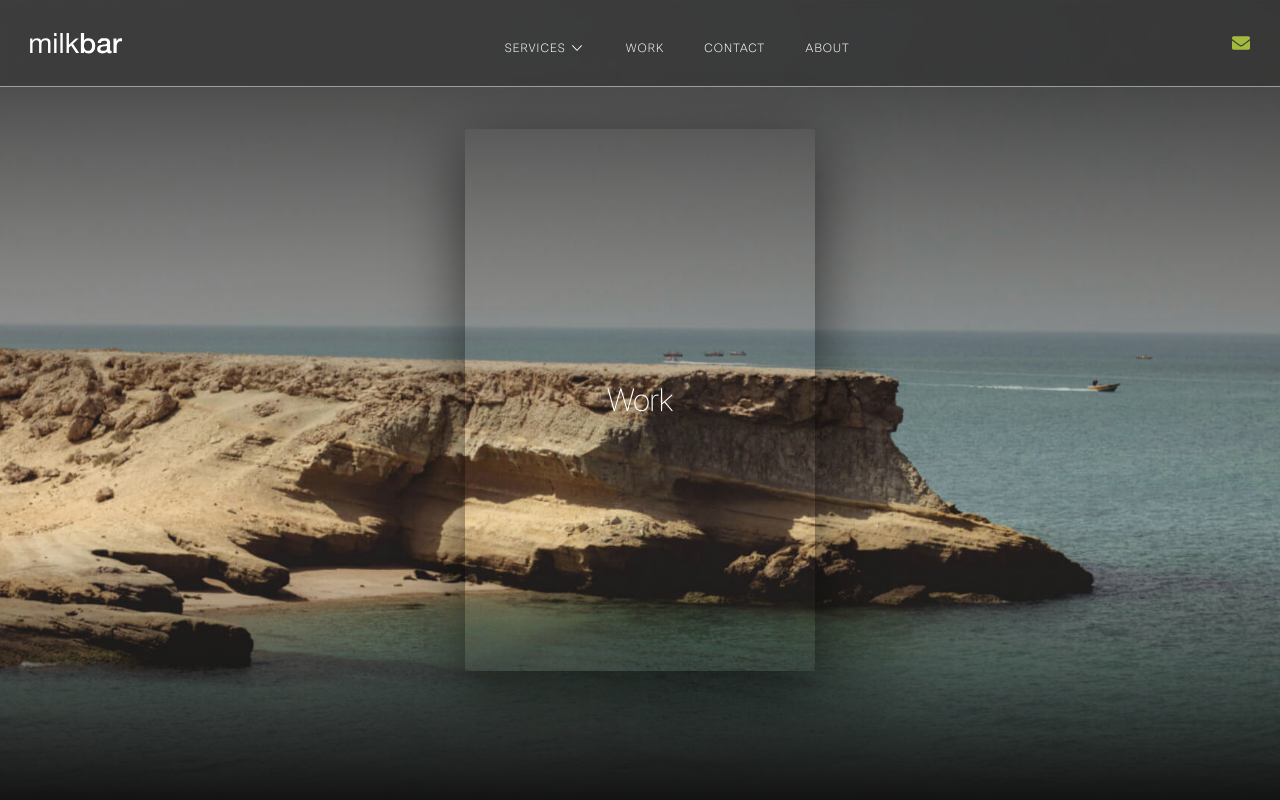
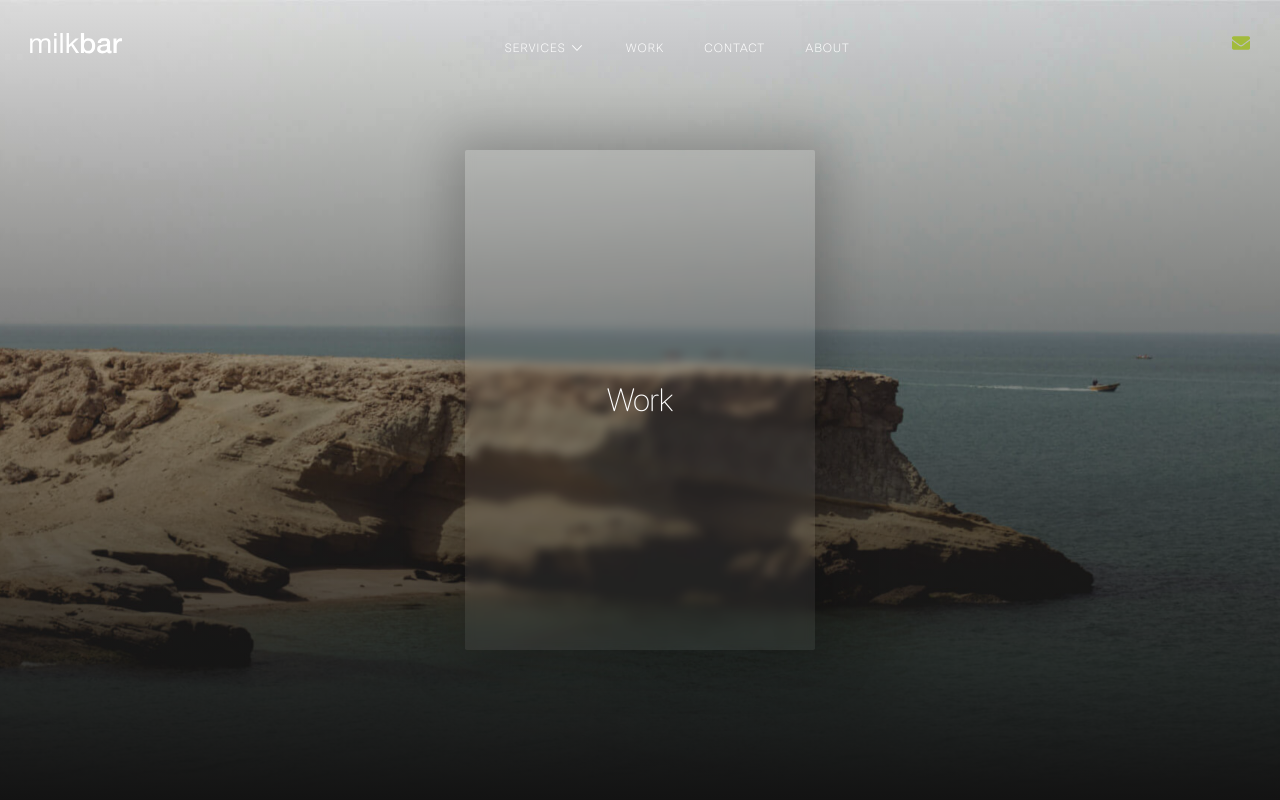
Before and after one commit to apurboroy7077/milkbar, a React (Create React App) app: page /work in a window 1280 px wide. Shown: the top 800 px of the page. Built offline with nearby package versions, Linux system fonts and the light colour scheme; no server answers.

Commit message:
feat: add video & sticky header

```diff
--- a/src/assets/css/App.css
+++ b/src/assets/css/App.css
@@ -445,8 +445,6 @@ header {
   width: 100%;
   z-index: 1;
   transition: all ease-in-out 0.4s;
-  background: rgba(0, 0, 0, 0.2);
-  backdrop-filter: blur(4.44444465637207px);
 }
 header.sticky {
   background: rgba(0, 0, 0, 0.4);
@@ -455,12 +453,14 @@ header.sticky {
   position: sticky;
   top: 0;
   z-index: 9;
+  background: rgba(0, 0, 0, 0.2);
+  backdrop-filter: blur(4.44444465637207px);
+  border-bottom: 1px solid rgba(255, 255, 255, 0.5);
 }
 .header_top {
   width: 100%;
   text-align: center;
   padding: 30px;
-  border-bottom: 1px solid rgba(255, 255, 255, 0.5);
   transition: all ease 0.3s;
   display: flex;
   align-items: center;
@@ -669,6 +669,9 @@ header .header_top nav > ul > li.expanded img {
   height: 100%;
   top: 0;
 }
+.main_home_banner_video {
+  width: 100%;
+}
 .main_home_banner_content {
   top: 0;
   left: 0;
@@ -679,10 +682,12 @@ header .header_top nav > ul > li.expanded img {
     rgba(0, 0, 0, 0) 65%,
     #131313
   );
+  background: linear-gradient(180deg, rgba(19, 19, 19, 0) 0%, #131313 100%);
 }
 .bannerbox {
   position: absolute;
   height: calc(100% - 100px - 158px);
+  max-height: 500px;
   max-width: 350px;
   width: 100%;
   left: 0;
@@ -693,8 +698,11 @@ header .header_top nav > ul > li.expanded img {
   display: flex;
   align-items: center;
   justify-content: center;
-  box-shadow: 0px 19.556px 62.222px 3.556px rgba(0, 0, 0, 0.56);
   border-radius: 1.778px;
+  background: rgba(255, 255, 255, 0.05);
+
+  box-shadow: 1px 1px 50px 15px rgba(0, 0, 0, 0.2);
+  backdrop-filter: blur(5px);
 }
 .what_we_do {
   margin-top: -25px;
--- a/src/components/HomeBanner.js
+++ b/src/components/HomeBanner.js
@@ -1,20 +1,21 @@
 import React from "react";
-import BannerImage from '../assets/images/home-banner.jpg';
-import BannerMobileImage from '../assets/images/home-banner-mobile.jpg';
+import BannerImage from "../assets/images/home-banner.jpg";
+import BannerMobileImage from "../assets/images/home-banner-mobile.jpg";
+import HomeBackgroundVideo from "../assets/videos/milkbarHomeDesktop.mp4";
 
 function HomeBanner() {
   return (
     <div className="main_home_banner page_banner position-relative">
-            <picture>
-                <source media="(max-width: 645px)" srcSet={BannerMobileImage} />
-                <img src={BannerImage} alt="Logo" />
-            </picture>
-            <div className="main_home_banner_content position-absolute w-100 h-100">
-            </div>
+      <video autoPlay muted loop playsInline className="main_home_banner_video">
+        <source src={HomeBackgroundVideo} type="video/mp4" />
+      </video>
+      <div className="main_home_banner_content position-absolute w-100 h-100"></div>
       <div className="bannerbox">
         {/* <img src={BannerImage} alt="Logo" style={{ width: '100%', position: "absolute", height:  }} /> */}
         <div className="home_banner_bottom text-light position-relative">
-                    <h1 className="text-white m-0 text-center">branding, design, dev for luxury brands</h1>
+          <h1 className="text-white m-0 text-center">
+            branding, design, dev for luxury brands
+          </h1>
         </div>
       </div>
     </div>
--- a/src/config.js
+++ b/src/config.js
@@ -1,7 +1,7 @@
 // src/config.js
 const config = {
-  //  BASE_URL: "http://107.22.47.136:5000",  // Use the actual base URL of your API
-  BASE_URL: "http://localhost:5000",  // Use the actual base URL of your API
+  BASE_URL: "http://45.8.22.219:5000", // Use the actual base URL of your API
+  // BASE_URL: "http://localhost:5000",  // Use the actual base URL of your API
 };
 
 export default config;
```
Also changed, not shown: 1 other file (tests, documents, lock files or other folders). Lines whose indentation alone changed are shown as unchanged.
